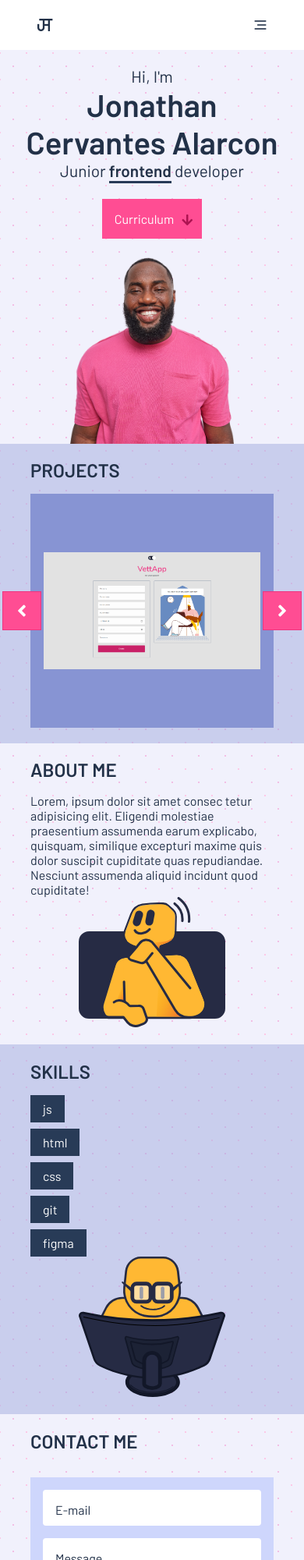
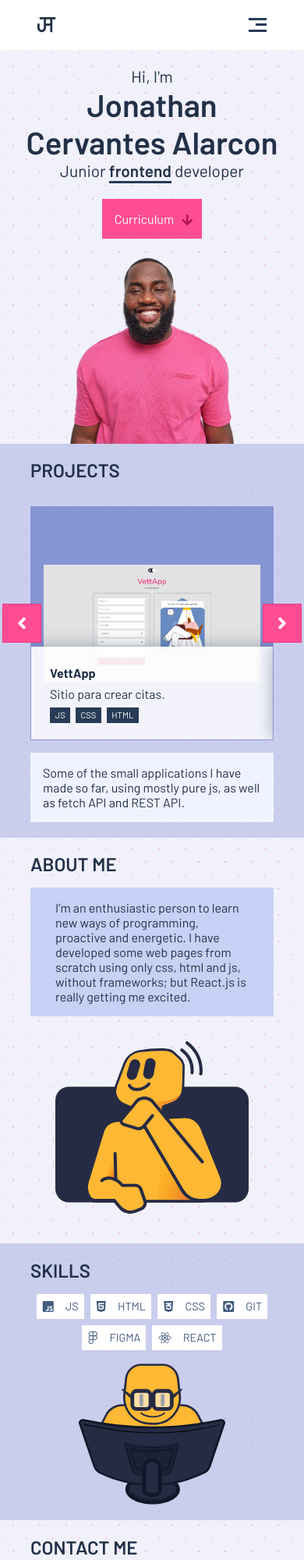
Before and after one commit to Mardecera/Mardecera.github.io, a plain HTML site: page index.html in a window 390 px wide. Shown: the top 2000 px of the page at 78% size. Drawn offline with Linux system fonts and the light colour scheme; files whose address does not match are found by name.

Commit message:
fixed interface features.

```diff
--- a/index.html
+++ b/index.html
@@ -20,7 +20,6 @@
                     <a href="."><span class="icon__logo"></span></a>
                 </div>
                 <div class="nav__buttons hide">
-                    <span class="btn__close"><i class="fas fa-times"></i></span>
                     <ul>
                         <li><a href="#id__projects">Projects</a></li>
                         <li><a href="#id__aboutme">About Me</a></li>
@@ -83,7 +82,14 @@
                     </div>
                 </div>
                 <div class="btn__menu">
-                    <span class="icon__barmenu"></span>
+                    <!-- <span class="icon__barmenu"></span> -->
+                    <div class="icon__bars">
+                        <div class="icon__bars__content">
+                            <span></span>
+                            <span></span>
+                            <span></span>
+                        </div>
+                    </div>
                 </div>
             </nav>
             <section class='section__main'>
@@ -248,6 +254,9 @@
                         <button class="btn__left"><i class="fas fa-angle-left"></i></button>
                         <button class="btn__right"><i class="fas fa-angle-right"></i></button>
                     </div>
+                    <div class="sub__info">
+                        Some of the small applications I have made so far, using mostly pure js, as well as fetch API and REST API.
+                    </div>
                 </div>
             </section>
             <section class='section__aboutme' id="id__aboutme">
@@ -255,8 +264,13 @@
                     <div class="sub__title">About Me</div>
                     <div class="sub__description">
                         <p>
-                            Lorem, ipsum dolor sit amet consec tetur adipisicing elit.
-                            Eligendi molestiae praesentium assumenda earum explicabo, quisquam, similique excepturi maxime quis dolor suscipit cupiditate quas repudiandae. Nesciunt assumenda aliquid incidunt quod cupiditate!
+                            I’m an enthusiastic person to learn
+                            new ways of programming, proactive
+                            and energetic. I have developed
+                            some web pages from scratch using
+                            only css, html and js, without
+                            frameworks; but React.js is really
+                            getting me excited.
                         </p>
                         <figure>
                             <img src="./public/images/_icono01_v2.svg" alt="aboutme__picture">
@@ -269,11 +283,30 @@
                     <div class="sub__title">Skills</div>
                     <div class="sub__skills">
                         <div class="sub__items">
-                            <div class="sub__item">js</div>
-                            <div class="sub__item">html</div>
-                            <div class="sub__item">css</div>
-                            <div class="sub__item">git</div>
-                            <div class="sub__item">figma</div>
+                            <div class="sub__item">
+                                <i class="fab fa-js-square"></i>
+                                <span>JS</span>
+                            </div>
+                            <div class="sub__item">
+                                <i class="fab fa-html5"></i>
+                                <span>HTML</span>
+                            </div>
+                            <div class="sub__item">
+                                <i class="fab fa-css3-alt"></i>
+                                <span>CSS</span>
+                            </div>
+                            <div class="sub__item">
+                                <i class="fab fa-github-square"></i>
+                                <span>GIT</span>
+                            </div>
+                            <div class="sub__item">
+                                <i class="fab fa-figma"></i>
+                                <span>FIGMA</span>
+                            </div>
+                            <div class="sub__item">
+                                <i class="fab fa-react"></i>
+                                <span>REACT</span>
+                            </div>
                         </div>
                         <div class="sub__picture">
                             <figure>
--- a/source/scripts/functions.js
+++ b/source/scripts/functions.js
@@ -3,11 +3,12 @@ const $$ = query => document.querySelectorAll(query)
 
 function eventButtonMenu() {
     const menuButton = $('.btn__menu')
-    const closeButton = $('.btn__close')
     const navButtons = $('.nav__buttons')
 
-    menuButton.onclick = () => navButtons.classList.toggle('hide')
-    closeButton.onclick = () => navButtons.classList.toggle('hide')
+    menuButton.onclick = () => {
+        navButtons.classList.toggle('hide')
+        menuButton.classList.toggle('click')
+    }
     $$('.nav__buttons ul a').forEach(item => {
         item.onclick = _ => navButtons.classList.add('hide')
     })
--- a/source/styles/dark.css
+++ b/source/styles/dark.css
@@ -29,6 +29,12 @@ main.dark button{
 
 main.dark .section__nav{
     background-color: var(--secondary-color-light);
+}
+
+main.dark .btn__menu .icon__bars .icon__bars__content span:nth-child(1),
+main.dark .btn__menu .icon__bars .icon__bars__content span:nth-child(2),
+main.dark .btn__menu .icon__bars .icon__bars__content span:nth-child(3){
+    background-color: var(--terceary-color-light);
 }
 
 main.dark .section__nav .nav__buttons ul li a:hover,
@@ -65,3 +71,10 @@ main.dark .section__aboutme,
 main.dark .section__contactme{
     color: var(--terceary-color-light);
 }
+
+main.dark .section__aboutme .aboutme__container .sub__description p{
+    color: var(--secondary-color-light);
+}
+main.dark .section__contactme .sub__form .field label{
+    color: #7c96bd;
+}
--- a/source/styles/general.css
+++ b/source/styles/general.css
@@ -27,6 +27,7 @@
 body, input, textarea, span, button{
     font-family: 'Barlow', sans-serif;
     color: #223148;
+    width: 100%;
 }
 
 main{
@@ -61,6 +62,7 @@ a{
     position: sticky;
     top: 0;
     left: 0;
+    font-size: 1.2rem;
     z-index: 1;
 }
 
@@ -69,11 +71,12 @@ a{
     top: 0;
     left: 0;
     width: 100%;
-    height: 100vh;
+    height: 100%;
     padding: calc(var(--padding-h) * 2);
     background-color: white;
     text-align: center;
     transition: .3s;
+    overflow: auto;
 }
 
 .section__nav .nav__buttons .btn__close{
@@ -109,8 +112,8 @@ a{
     display: flex;
     flex-direction: column;
     gap: 3em;
-    padding: 2em;
     width: 100%;
+    padding-top: 2em;
 }
 
 .section__nav .nav__buttons .nav__swithces .nav__theme{
@@ -143,7 +146,7 @@ a{
     box-shadow: 0 0 20px rgba(66, 66, 66, 0.2);
     border: 2px solid rgba(66, 66, 66, 0.1);
     border-radius: 100px;
-    left: -.3em;
+    left: -.6em;
     transition: left .3s ease-out;
 }
 
@@ -308,12 +311,39 @@ a{
             SECTION PROJECTS
 ==================================
 */
+.section__projects .projects__container{
+    display: flex;
+    flex-wrap: wrap;
+    gap: 1em;
+    max-width: 800px;
+    align-items: center;
+}
+
 .section__projects .sub__carrousel{
     width: 100%;
     position: relative;
     display: flex;
     justify-content: center;
     align-items: center;
+}
+
+@media (min-width: 1300px){
+    .section__projects .projects__container .sub__title{
+        flex-grow: 1;
+        width: 100%;
+    }
+
+    .section__projects .projects__container .sub__carrousel{
+        width: 60%;
+        flex-grow: 1;
+    }
+
+    .section__projects .projects__container .sub__info{
+        margin-left: 2em;
+        width: 30%;
+        height: max-content;
+        flex-grow: 1;
+    }
 }
 
 .section__projects .sub__carrousel .sub__items{
@@ -346,7 +376,18 @@ a{
     transition: .5s ease-in-out;
     overflow: hidden;
     padding: 0 1.5em;
-    /* color: white; */
+}
+
+@media (max-width: 599px){
+    .section__projects .sub__carrousel .sub__items .sub__item .item__description{
+        height: 40%;
+        padding: 1.5em 1.5em;
+        overflow:visible ;
+        box-shadow: 0 -1 20px rgba(89, 98, 114, 0.637);
+        background-color: rgba(255, 255, 255, 0.897);
+        backdrop-filter: none;
+        overflow-y: auto;
+    }
 }
 
 .section__projects .sub__carrousel .sub__items .sub__item .item__description > div{
@@ -413,29 +454,102 @@ a{
     background-color: var(--primary-color-black);
 }
 
+.section__projects .sub__info{
+    background-color: var(--terceary-color-light);
+    padding: 1em;
+}
+
 /*
 ==================================
             SECTION ABOUT ME
 ==================================
 */
+.section__aboutme .aboutme__container .sub__description{
+    display: flex;
+    flex-wrap: wrap;
+    gap: 1em;
+}
+
+.section__aboutme .aboutme__container .sub__description p{
+    background-color: #c8d0f5;
+    padding: 2em;
+}
+
+.section__aboutme .aboutme__container .sub__description p,
+.section__aboutme .aboutme__container .sub__description figure{
+    flex-grow: 1;
+    padding: 1em 2em;
+}
+
+@media (min-width: 600px){
+    .section__aboutme .aboutme__container .sub__description p{
+        flex-grow: 1;
+        width: 60%;
+    }
+
+    .section__aboutme .aboutme__container .sub__description figure{
+        width: 30%;
+        padding: 0;
+    }
+}
 
 /*
 ==================================
             SECTION SKILLS
 ==================================
 */
+.section__skills .sub__skills{
+    display: flex;
+    flex-wrap: wrap;
+    gap: 1em;
+}
+
+.section__skills .sub__skills .sub__items{
+    display: flex;
+    flex-wrap: wrap;
+    justify-content: center;
+    width: 100%;
+}
+
+.section__skills .sub__skills .sub__items,
+.section__skills .sub__skills .sub__picture{
+    flex-grow: 1;
+}
+
 .section__skills .sub__skills .sub__items{
     width: 100%;
     display: flex;
-    flex-direction: column;
+    /* flex-direction: column; */
     gap: .5em;
 }
 
 .section__skills .sub__skills .sub__items .sub__item{
-    background-color: var(--secondary-color);
-    color: white;
     width: max-content;
-    padding: .5rem 1rem;
+    display: flex;
+    align-items: center;
+    height: max-content;
+    background-color: white;
+}
+
+.section__skills .sub__skills .sub__items .sub__item i,
+.section__skills .sub__skills .sub__items .sub__item span{
+    background-color: white;
+    color: var(--secondary-color-light);
+    padding: .5em;
+}
+
+.section__skills .sub__skills .sub__items .sub__item span{
+    font-size: .9rem;
+}
+
+.section__skills .sub__skills .sub__picture figure{
+    width: 60%;
+}
+
+@media (min-width: 600px){
+    .section__skills .sub__skills .sub__picture figure{
+        width: 30%;
+    }
 }
 
 /*
@@ -609,9 +723,66 @@ textarea{
     resize: none;
 }
 
+/*
+====================================================
+            EFFECT BUTTON MENU - CLOSE
+====================================================
+*/
+
 .btn__a{
     display: block;
     padding: var(--padding-h);
     text-decoration: none;
     font-size: 1rem;
 }
+
+
+.btn__menu .icon__bars{
+    width: 1.2em;
+    height: 1.2em;
+    display: flex;
+    align-items: center;
+}
+
+.btn__menu.click{
+    z-index: 1;
+}
+
+.btn__menu .icon__bars .icon__bars__content{
+    width: 1.2em;
+    height: .9em;
+    width: 100%;
+    display: flex;
+    flex-wrap: wrap;
+    flex-direction: column;
+    justify-content: space-between;
+}
+
+.btn__menu .icon__bars .icon__bars__content span:nth-child(1),
+.btn__menu .icon__bars .icon__bars__content span:nth-child(2),
+.btn__menu .icon__bars .icon__bars__content span:nth-child(3){
+    display: block;
+    width: 100%;
+    height: 3px;
+    background-color: var(--secondary-color);
+    transition: .5s;
+}
+
+.btn__menu .icon__bars .icon__bars__content span:nth-child(2){
+    width: 60%;
+    margin-left: auto;
+}
+
+.btn__menu.click .icon__bars .icon__bars__content span:nth-child(1){
+    transform-origin: top right;
+    transform: rotate(315deg);
+}
+
+.btn__menu.click .icon__bars .icon__bars__content span:nth-child(2){
+    display: none;
+}
+
+.btn__menu.click .icon__bars .icon__bars__content span:nth-child(3){
+    transform-origin: bottom right;
+    transform: rotate(45deg);
+}
```
